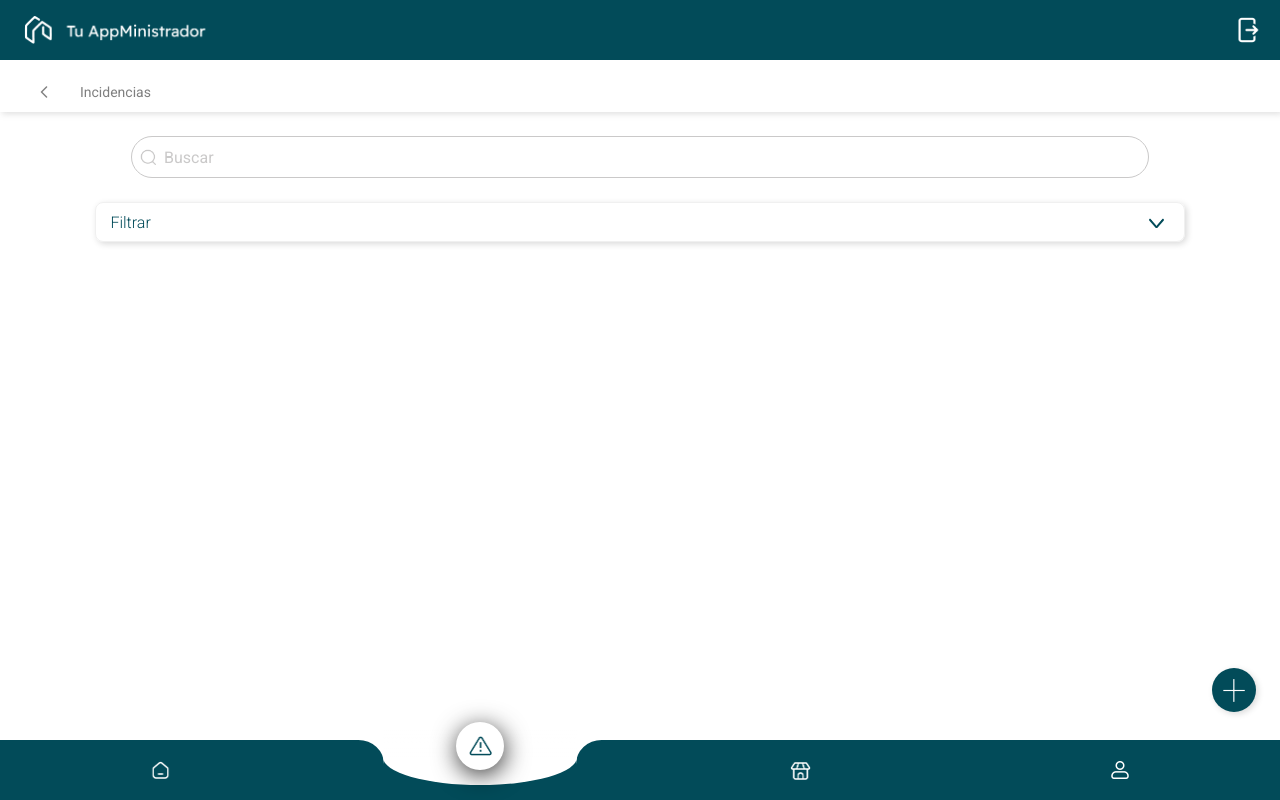
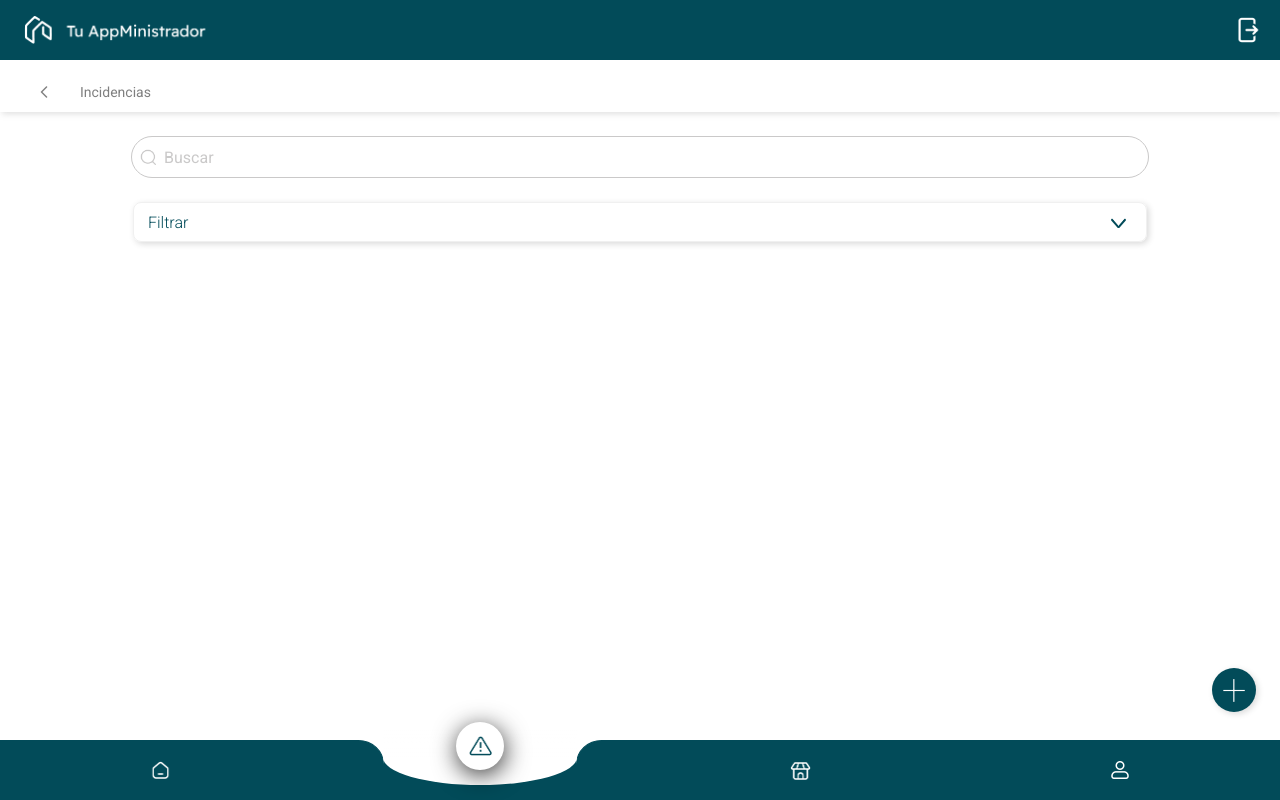
Before and after one commit to nuinn/appministrador_client, a React (Vite) app: page /incidencias in a window 1280 px wide. Built offline with nearby package versions, Linux system fonts and the light colour scheme.

Commit message:
added userselect none to various parts of the site and tried to resolve issue of white gaps on footer

```diff
--- a/src/components/Filter/Filter.css
+++ b/src/components/Filter/Filter.css
@@ -1,23 +1,20 @@
 .filter-container {
   width: 84%;
+  max-width: 1000px;
   background-color: transparent;
   color: var(--grey-color);
   padding: 10px 6px 0px;
   border-radius: 8px;
-  /* box-shadow: 0 2px 4px rgba(0, 0, 0, 0.1); */
   box-shadow: 2px 2px 6px 0 rgba(0, 0, 0, 0.15);
   margin-top: 24px;
   height: auto;
   display: flex;
   flex-direction: column;
   flex-wrap: wrap;
-  /* align-items: flex-start; */
-  /* flex-wrap: wrap; */
   border: 1px solid #f0f0f0;
-  /* align-items: flex-end; */
   position: relative;
+  user-select: none;
 }
-
 
 .filter-container p {
   color: var(--secondary-color);
@@ -41,14 +38,6 @@
 .filter-container label {
   display: block;
   margin-bottom: 2px;
-}
-
-.filter-container select,
-.filter-container input {
-  /* width: 150px; */
-  /* height: 40px; */
-  /* padding: 8px; */
-
 }
 
 .filter-container select {
@@ -76,7 +65,7 @@
 }
 
 .checkbox{
-  display: flex; /* o display: inline-flex; */
+  display: flex;
   flex-direction: column;
   margin-top: 6px;
 }
--- a/src/components/Footer/styled/FooterBumper.js
+++ b/src/components/Footer/styled/FooterBumper.js
@@ -2,8 +2,6 @@ import styled from 'styled-components';
 
 const FooterBumper = styled.div`
   height: 90px;
-  // position: fixed;
-  // bottom: 0;
 `;
 
 export default FooterBumper;
--- a/src/components/Footer/styled/FooterContainer.js
+++ b/src/components/Footer/styled/FooterContainer.js
@@ -8,7 +8,12 @@ const FooterContainer = styled.div`
   margin: 0%;
   z-index: 4;
   display: flex;
-  transition: all 1s ease;
+  transition: 1s ease;
+  user-select: none;
+
+  * {
+    box-sizing: border-box;
+  }
 
   & .unactiveIconContainer {
     width: 25%;
@@ -17,6 +22,7 @@ const FooterContainer = styled.div`
     display: flex;
     justify-content: center;
     align-items: center;
+    border: 1px solid var(--secondary-color);
 
     & img {
       width: 24px;
@@ -34,13 +40,16 @@ const FooterContainer = styled.div`
       width: 20%;
       height: 100%;
       background-color: var(--secondary-color);
+      border: 1px solid var(--secondary-color);
     }
 
     & .left {
       border-top-right-radius: 40%;
+      border-left: 5px solid var(--secondary-color);
     }
     & .right {
       border-top-left-radius: 40%;
+      border-right: 5px solid var(--secondary-color);
     }
 
     & .center {
@@ -94,6 +103,7 @@ const FooterContainer = styled.div`
         height: 70%;
         width: 100%;
         background-color: var(--secondary-color);
+        border: 1px solid var(--secondary-color);
       }
     }
   }
--- a/src/components/Header/Styled/Header.js
+++ b/src/components/Header/Styled/Header.js
@@ -10,6 +10,7 @@ const Header = styled.div`
   align-items: center;
   z-index: 100;
   background-color: var(--secondary-color);
+  user-select: none;
 
   & .logo {
     width: 217px;
--- a/src/components/Header/Styled/Subheader.js
+++ b/src/components/Header/Styled/Subheader.js
@@ -7,6 +7,7 @@ const Subheader = styled.div`
   padding: 20px 0px 8px;
   margin: 0px 0px 24px;
   box-shadow: 2px 2px 6px 0px #85858540;
+  user-select: none;
 
   & .community {
     height: 22px;
--- a/src/pages/Search/Search.jsx
+++ b/src/pages/Search/Search.jsx
@@ -182,7 +182,7 @@ function Search(props) {
       </StyledContainer>
       <FloatingButton type={type} />
       </>}
-      <Footer type={type} clearData={clearData} />
+      <Footer type={type === 'providers' ? 'incidents' : type} clearData={clearData} />
     </>
   )
 }
```
